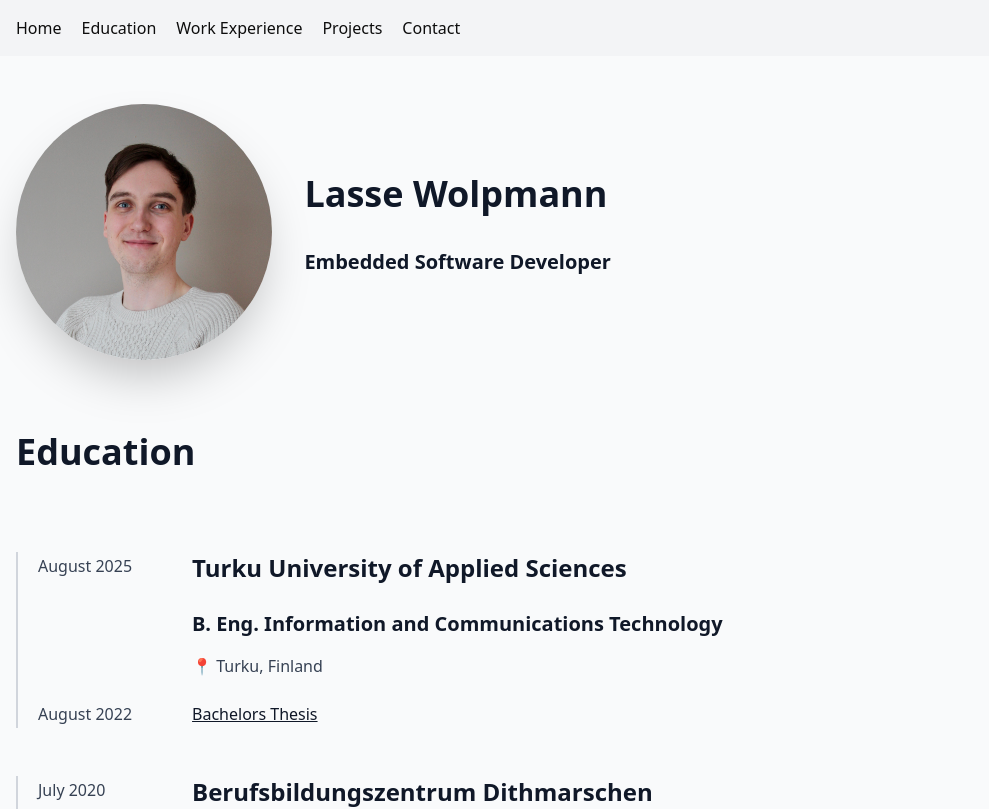
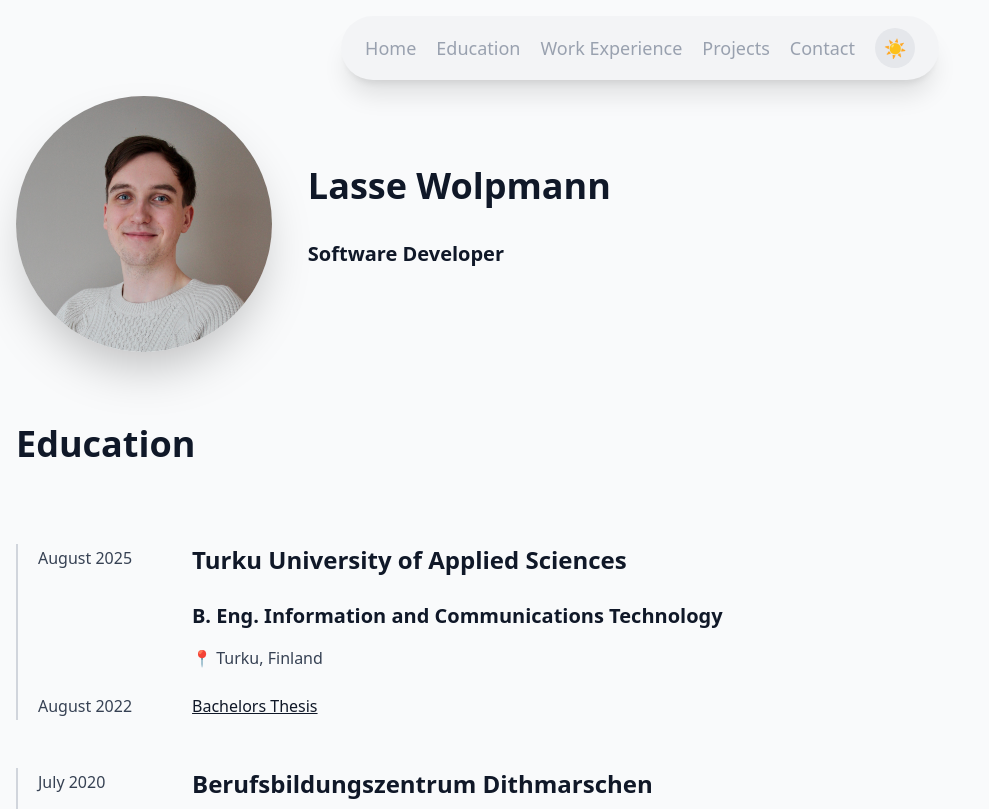
Before and after one commit to lassewolpmann/portfolio, a SvelteKit app: page / in a window 1280 px wide. Shown: the top 809 px of the page, without its empty margins (0-989 px from the left). Built offline with nearby package versions, Linux system fonts and the light colour scheme.

Commit message:
Small changes to navbar styling and added button for toggling light/dark mode

```diff
--- a/src/app.css
+++ b/src/app.css
@@ -1,2 +1,3 @@
 @import 'tailwindcss';
 @plugin '@tailwindcss/typography';
+@custom-variant dark (&:where(.dark, .dark *));
--- a/src/routes/+layout.svelte
+++ b/src/routes/+layout.svelte
@@ -1,17 +1,48 @@
 <script lang="ts">
 	import '../app.css';
+	import { onMount } from 'svelte';
 
 	let { children } = $props();
+
+	let theme: "dark" | "light" = $state("light");
+	let bodyEl: HTMLBodyElement;
+
+	onMount(() => {
+		if (!window.matchMedia("(prefers-color-scheme: dark)").matches) return;
+
+		bodyEl.classList.add("dark");
+		theme = "dark";
+	})
+
+	const setTheme = () => {
+		switch (theme) {
+			case "dark": {
+				theme = "light";
+				bodyEl.classList.remove("dark");
+
+				break;
+			}
+			case "light": {
+				theme = "dark";
+				bodyEl.classList.add("dark");
+
+				break;
+			}
+		}
+	}
 </script>
-<header class="sticky top-0">
-	<nav class="bg-gray-100 opacity-95 p-4 flex flex-row items-start gap-5">
-		<a href="#about-me">Home</a>
-		<a href="#education">Education</a>
-		<a href="#work">Work Experience</a>
-		<a href="#projects">Projects</a>
-		<a href="#contact">Contact</a>
+
+<svelte:body bind:this={bodyEl}></svelte:body>
+<header class="fixed w-full flex items-center justify-center">
+	<nav class="bg-gray-100 dark:bg-gray-700 text-gray-400 text-lg rounded-full m-4 px-6 py-3 shadow-xl flex flex-row items-center justify-center gap-5 w-max">
+		<a href="#about-me" class="hover:text-gray-900 dark:hover:text-gray-100">Home</a>
+		<a href="#education" class="hover:text-gray-900 dark:hover:text-gray-100">Education</a>
+		<a href="#work" class="hover:text-gray-900 dark:hover:text-gray-100">Work Experience</a>
+		<a href="#projects" class="hover:text-gray-900 dark:hover:text-gray-100">Projects</a>
+		<a href="#contact" class="hover:text-gray-900 dark:hover:text-gray-100">Contact</a>
+		<button class="cursor-pointer bg-gray-200 dark:bg-gray-500 rounded-full w-10 aspect-square" onclick={setTheme}>{theme === "dark" ? "🌑" : "☀️"}</button>
 	</nav>
 </header>
-<main class="bg-gray-50 p-4">
+<main class="bg-gray-50 dark:bg-gray-950 transition-colors px-4 py-16">
 	{@render children()}
 </main>
--- a/src/routes/+page.svelte
+++ b/src/routes/+page.svelte
@@ -1,19 +1,21 @@
 <script lang="ts">
 </script>
+
 <svelte:head>
 	<title>Lasse Wolpmann</title>
 </svelte:head>
-<article id="about-me" class="prose prose-img:rounded-full prose-img:w-64 prose-img:shadow-2xl flex flex-row items-center justify-between scroll-m-96">
+
+<article id="about-me" class="prose dark:prose-invert prose-img:rounded-full prose-img:w-64 prose-img:shadow-2xl flex flex-row items-center justify-between scroll-m-96">
 	<div>
 		<img src="portrait.jpg" alt="Portrait">
 	</div>
 	<div>
 		<h1>Lasse Wolpmann</h1>
-		<h3>Embedded Software Developer</h3>
+		<h3>Software Developer</h3>
 	</div>
 </article>
 
-<article id="education" class="prose my-10 text-nowrap scroll-m-14">
+<article id="education" class="prose dark:prose-invert my-10 text-nowrap scroll-m-14">
 	<h1>Education</h1>
 
 	<div class="flex flex-row gap-10">
@@ -57,7 +59,7 @@
 	</div>
 </article>
 
-<article id="work" class="prose my-10 text-nowrap scroll-m-14">
+<article id="work" class="prose dark:prose-invert my-10 text-nowrap scroll-m-14">
 	<h1>Work Experience</h1>
 
 	<div class="flex flex-row gap-10">
@@ -113,7 +115,7 @@
 	</div>
 </article>
 
-<article id="projects" class="prose my-10 text-nowrap scroll-m-14">
+<article id="projects" class="prose dark:prose-invert my-10 text-nowrap scroll-m-14">
 	<h1>Projects</h1>
 
 	<section id="formula-countdown-com">
@@ -141,7 +143,7 @@
 	</section>
 </article>
 
-<article id="contact" class="prose my-10 text-nowrap scroll-m-14">
+<article id="contact" class="prose dark:prose-invert my-10 text-nowrap scroll-m-14">
 	<h1>Contact</h1>
 	<p><a href="https://www.linkedin.com/in/lasse-wolpmann/" target="_blank">LinkedIn</a></p>
 	<p><a href="https://github.com/lassewolpmann/" target="_blank">GitHub</a></p>
```
